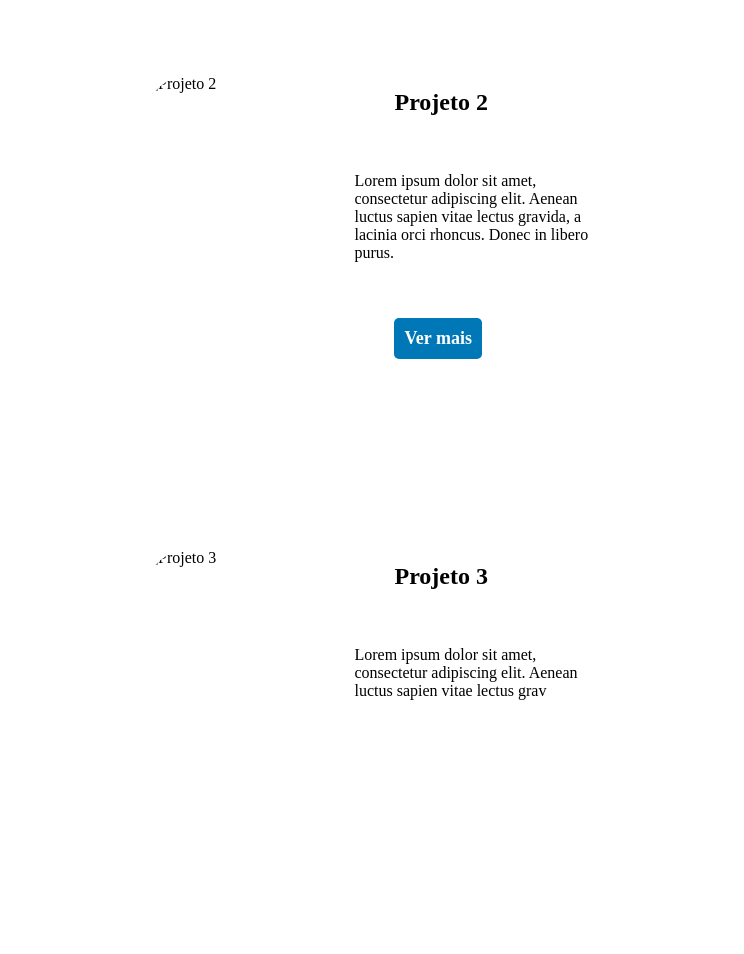
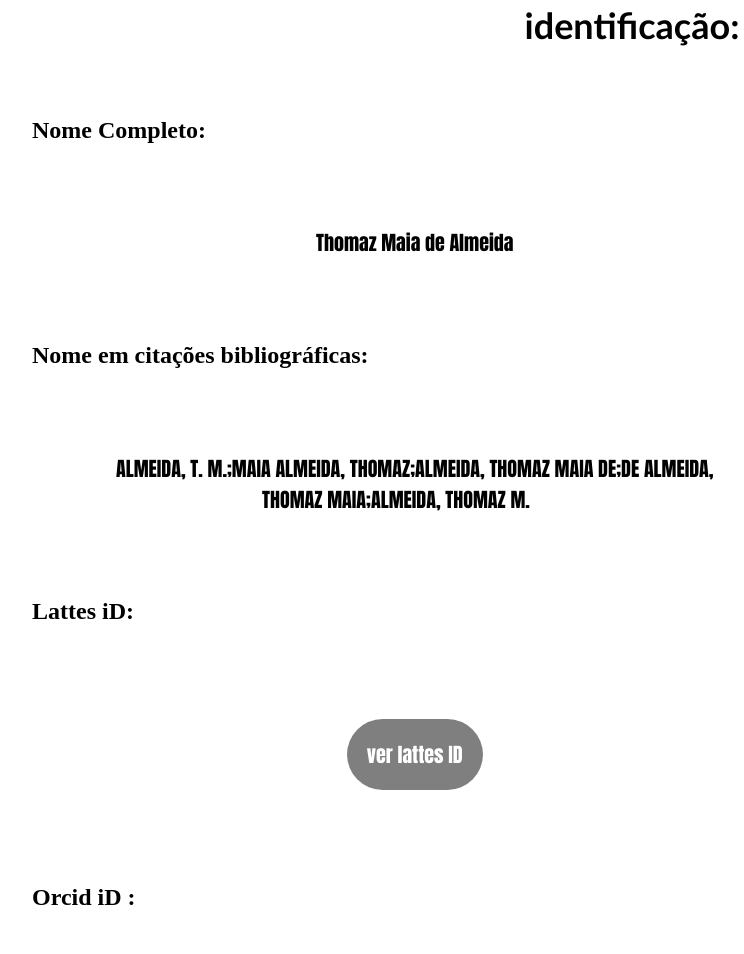
Before and after one commit to j0a0hi4g0/portfolio_web1_trab3, a plain HTML site: page index.html in a window 1280 px wide. Shown: the part 1818-2772 px from the top of the page, without its empty margins (8-752 px from the left). Before the commit the page ends 2717 px from the top, so only its background shows below. Drawn offline with Linux system fonts and the light colour scheme.

Commit message:
quase concluindo

```diff
--- a/css/folha.css
+++ b/css/folha.css
@@ -88,7 +88,7 @@ header {
 .descri {
 	font-size: 20px;
     text-align: center;
-    font-family: 'Times New Roman', Times, serif;
+    font-family: Impact, Haettenschweiler, 'Arial Narrow Bold', sans-serif;
     margin: 6%;
 }
 
@@ -115,15 +115,15 @@ header {
 
 .button {
   display: inline-block;
-  padding: 10px;
-  background-color: #0077b6;
+  padding: 20px;
+  background-color:rgba(0, 0, 0, 0.5);
   color: #fff;
-  font-size: 18px;
+  font-size: 20px;
   font-weight: 600;
   text-decoration: none;
-  border-radius: 5px;
+  border-radius: 60px;
   transition: all 0.3s ease;
-  margin: 40px;
+  margin: 10px;
 }
 
 
--- a/index.html
+++ b/index.html
@@ -4,7 +4,7 @@
   <meta charset="UTF-8">
   <meta name="viewport" content="width=device-width, initial-scale=1.0">
   <meta http-equiv="X-UA-Compatible" content="ie=edge">
-  <title>Meu Portfólio</title>
+  <title>Portfólio Thomaz</title>
   <link rel="stylesheet" href="css/folha.css">
 </head>
 <body>
@@ -12,7 +12,7 @@
   <header>
     <nav class="nav">
       <ul>
-        <li><a href="#sobre-mim">Sobre mim</a></li>
+        <li><a href="pags/formacao.html">Formação Acadêmica</a></li>
         <li><a href="#projetos">Projetos</a></li>
         <li><a href="#contato">Contato</a></li>
       </ul>
@@ -40,7 +40,7 @@
   <section id="sobre-mim" class="section">
     <div class="container">
       <p class="title">Sobre mim</p>
-      <p class="infor">Possui graduação em Mecatrônica Industrial pelo Instituto Federal do Ceará - Reitoria (2009), mestrado em Engenharia de Teleinformática pela Universidade Federal do Ceará (2012) e doutorado em Engenharia de Teleinformática pela Universidade Federal do Ceará (2019). Atualmente é docente ebtt do Instituto Federal de Educação, Ciências e Tecnolog. </p>
+      <p class="infor">Possui graduação em Mecatrônica Industrial pelo Instituto Federal do Ceará - Reitoria (2009), mestrado em Engenharia de Teleinformática pela Universidade Federal do Ceará (2012) e doutorado em Engenharia de Teleinformática pela Universidade Federal do Ceará (2019). Atualmente é docente ebtt do Instituto Federal de Educação, Ciências e Tecnologia. </p>
       <p class="descri"> Tem experiência na área de Engenharia Biomédica, com ênfase em Engenharia Biomédica, atuando principalmente nos seguintes temas: processamento de imagens, segmentação, triangulação de delaunay, contornos ativos radiais e taxa de diluição. </p>
     </div>
   </section>
@@ -59,7 +59,7 @@
           <h3 class="subtitle">Endereço de trabalho</h3>
           <ul>
 
-              <p class="description">
+              <p class="">
                 Instituto Federal de Educação Ciencia e Tecnologia, Campus Maranguape. <hr>
                 CE-065 Km 17 <hr>
                 Novo Parque Iracema <hr>
@@ -68,7 +68,7 @@
 
 
           </ul>
-          <a href="https://goo.gl/maps/dKfgCtexvKm4mM468" class="button">Ver no maps</a>
+          <a href="https://goo.gl/maps/dKfgCtexvKm4mM468" class="button">Ver no maps </a>
         </div>
     </div>
 
@@ -77,16 +77,55 @@
 
 
 
-      <div class="project">
-        <img src="projeto2.jpg" alt="Projeto 2">
-        <div class="project-info">
-          <h3 class="subtitle">Projeto 2</h3>
-          <p class="description">Lorem ipsum dolor sit amet, consectetur adipiscing elit. Aenean luctus sapien vitae lectus gravida, a lacinia orci rhoncus. Donec in libero purus. </p>
-          <a href="#" class="button">Ver mais</a>
-        </div>
+    <section id="projetos" class="section">
+      <div class="container">
+        <h2 class="title">identificação:</h2>
+
+
+          <div class="project-info">
+            <h3 class="subtitle">Nome Completo:</h3>
+            <ul>
+
+                <p class="descri">
+                  &nbsp;  &nbsp; &nbsp; &nbsp; Thomaz Maia de Almeida
+            </ul>
+            <h3 class="subtitle">
+              Nome em citações bibliográficas:
+            </h3>
+
+            <ul>
+
+              <p class="descri">
+                &nbsp;  &nbsp; &nbsp; &nbsp;
+                ALMEIDA, T. M.;MAIA ALMEIDA, THOMAZ;ALMEIDA, THOMAZ MAIA DE;DE ALMEIDA, THOMAZ MAIA;ALMEIDA, THOMAZ M.
+
+
+              </ul>
+
+                <h3 class="subtitle">
+
+                  Lattes iD:
+                </h3>
+
+                <ul>
+
+                  <p class="descri">
+                    &nbsp;  &nbsp; &nbsp; &nbsp; <a href="http://lattes.cnpq.br/2314364845083326" class="button">ver lattes ID</a>
+
+              </ul>
+
+            </ul>
+
+            <h3 class="subtitle">
+
+              Orcid iD :
+            </h3>
+
+            <ul>
+
+              <p class="descri">
+                &nbsp;  &nbsp; &nbsp; &nbsp; <a href="https://orcid.org/0000-0003-3312-5507" class="button">Ver Orcid ID </a>
+
+          </ul>
+          </div>
       </div>
-      <div class="project">
-        <img src="projeto3.jpg" alt="Projeto 3">
-        <div class="project-info">
-          <h3 class="subtitle">Projeto 3</h3>
-          <p class="description">Lorem ipsum dolor sit amet, consectetur adipiscing elit. Aenean luctus sapien vitae lectus grav
```
Also changed, not shown: pags/formacao.html (added, +22 -0 lines), pags/pedro.html (deleted, +0 -12 lines).
